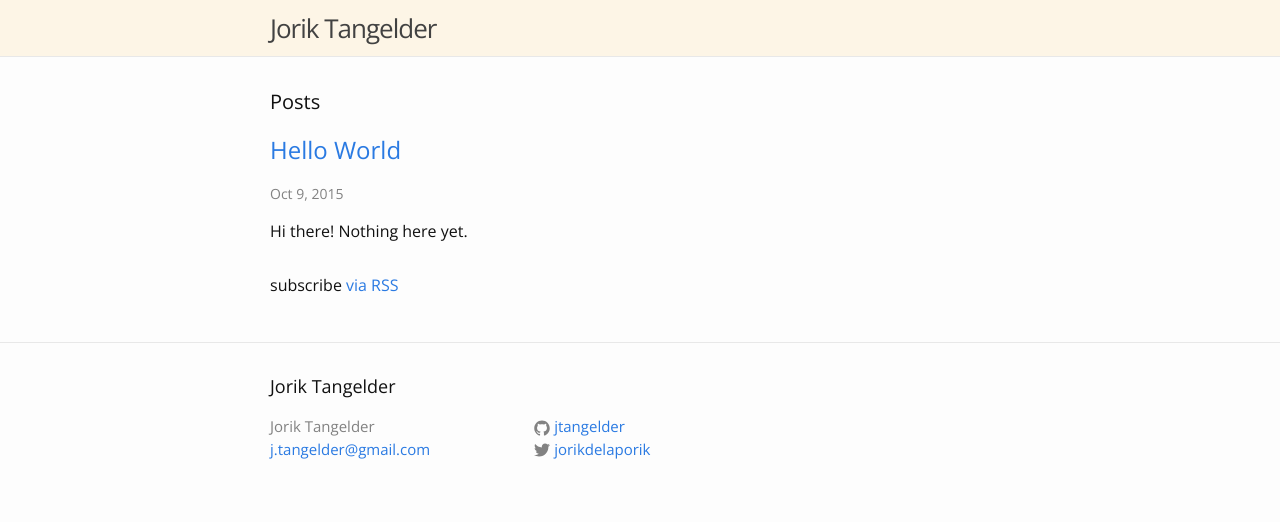
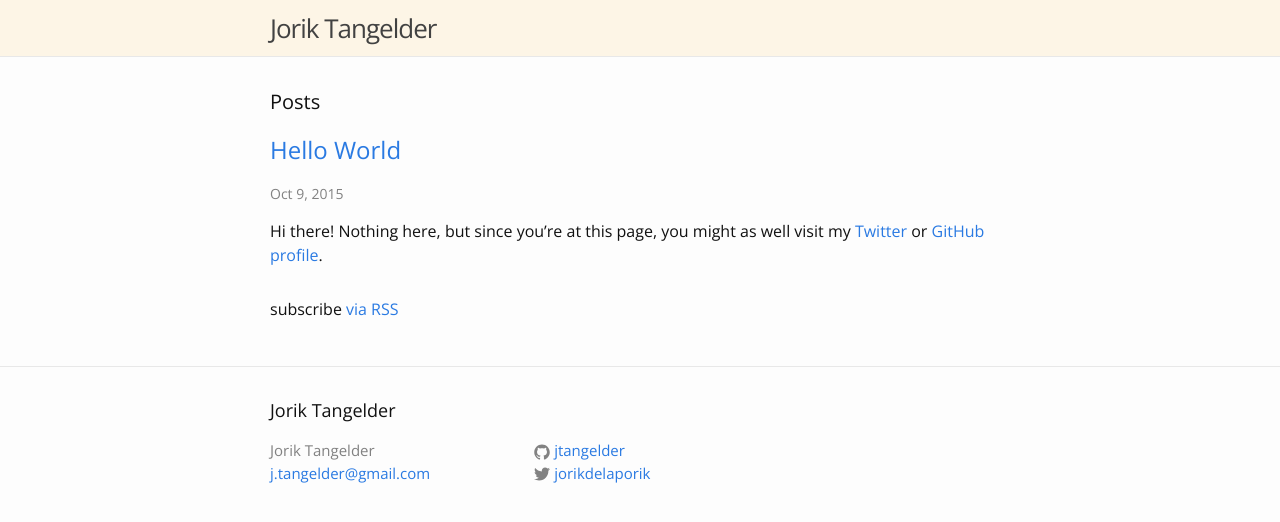
Before and after one commit to jtangelder/jtangelder.github.io, a Jekyll site: the page built from index.html, in a window 1280 px wide. Shown: the top 522 px of the page. Built offline with Jekyll 4.4.1, drawn with Linux system fonts in a browser that asks for light colours.

Commit message:
Update 2015-10-09-hello-world.markdown

```diff
--- a/_posts/2015-10-09-hello-world.markdown
+++ b/_posts/2015-10-09-hello-world.markdown
@@ -4,4 +4,4 @@ title:  "Hello World"
 date:   2015-10-09 13:20:12
 ---
 
-Hi there! Nothing here yet.
+Hi there! Nothing here, but since you're at this page, you might as well visit my [Twitter](https://twitter.com/jorikdelaporik) or [GitHub profile](https://github.com/jtangelder).
```
